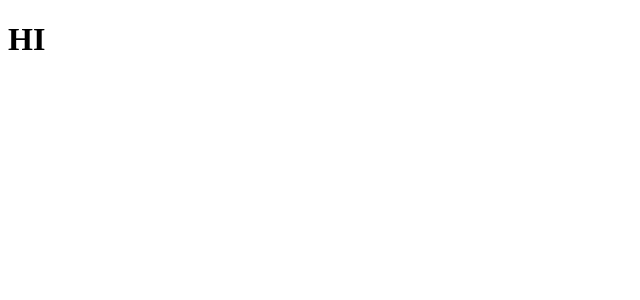
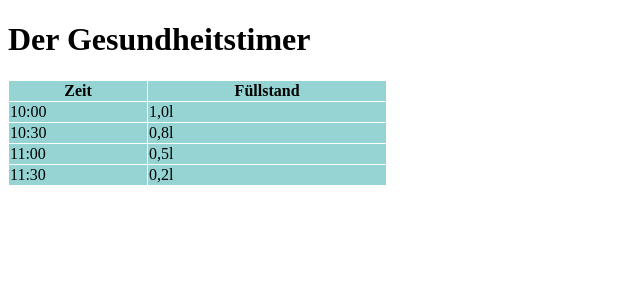
Before and after one commit to Jugendhackt/Gesundheitstimer-Website, a Flask app: page / in a window 1280 px wide. Before the commit the part shown is almost empty. Shown: the top 300 px of the page, without its empty margins (0-640 px from the left). Run offline with Flask 3, Linux system fonts and the light colour scheme.

Commit message:
website template integriert

```diff
--- /dev/null
+++ b/gesundheitstimer/static/css/styles.css
@@ -0,0 +1,7 @@
+table, th, td {
+    border: 1px solid white;
+    border-collapse: collapse;
+  }
+  th, td {
+    background-color: #96D4D4;
+  }
--- a/gesundheitstimer/templates/index.html
+++ b/gesundheitstimer/templates/index.html
@@ -1,10 +1,36 @@
 <!DOCTYPE html>
 <html>
-    <head>
-        <title>Gesundheitstimer</title>
-    </head>
+<head><link rel="stylesheet" href="../static/css/styles.css">
+<title>Der Gesundheitstimer</title>
+</head>
+<body>
 
-    <body>
-        <h1>HI</h1>
-    </body>
+<h1>Der Gesundheitstimer</h1>
+<p></p>
+<table style="width:30%">
+    <tr>
+      <th>Zeit</th>
+      <th>Füllstand</th>
+
+    </tr>
+    <tr>
+      <td>10:00</td>
+      <td>1,0l</td>
+
+   </tr>
+    <tr>
+      <td>10:30</td>
+      <td>0,8l</td>
+
+    </tr>
+    <tr>
+      <td>11:00</td>
+      <td>0,5l</td>
+    </tr>
+    <tr>
+      <td>11:30</td>
+      <td>0,2l</td>
+    </tr>
+  </table>
+</body>
 </html>
```
